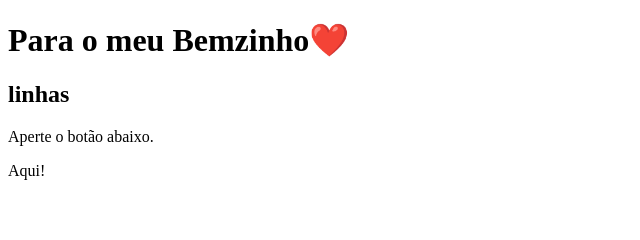
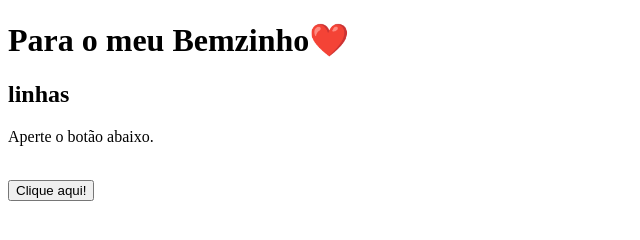
Before and after one commit to brunoalvesferreira986-pixel/saiba-carros-, a plain HTML site: page index.html in a window 1280 px wide. Shown: the whole page, without its empty margins (0-640 px from the left). Drawn offline with Linux system fonts and the light colour scheme.

Commit message:
Update index.html

```diff
--- a/index.html
+++ b/index.html
@@ -11,6 +11,7 @@
   <h2>linhas </h2>
 
   <p>Aperte o botão abaixo.</p>
-  <botton>Aqui!</botton>
+  <br>
+  <button type="button">Clique aqui!</button>
 </body>
 </html>
```
